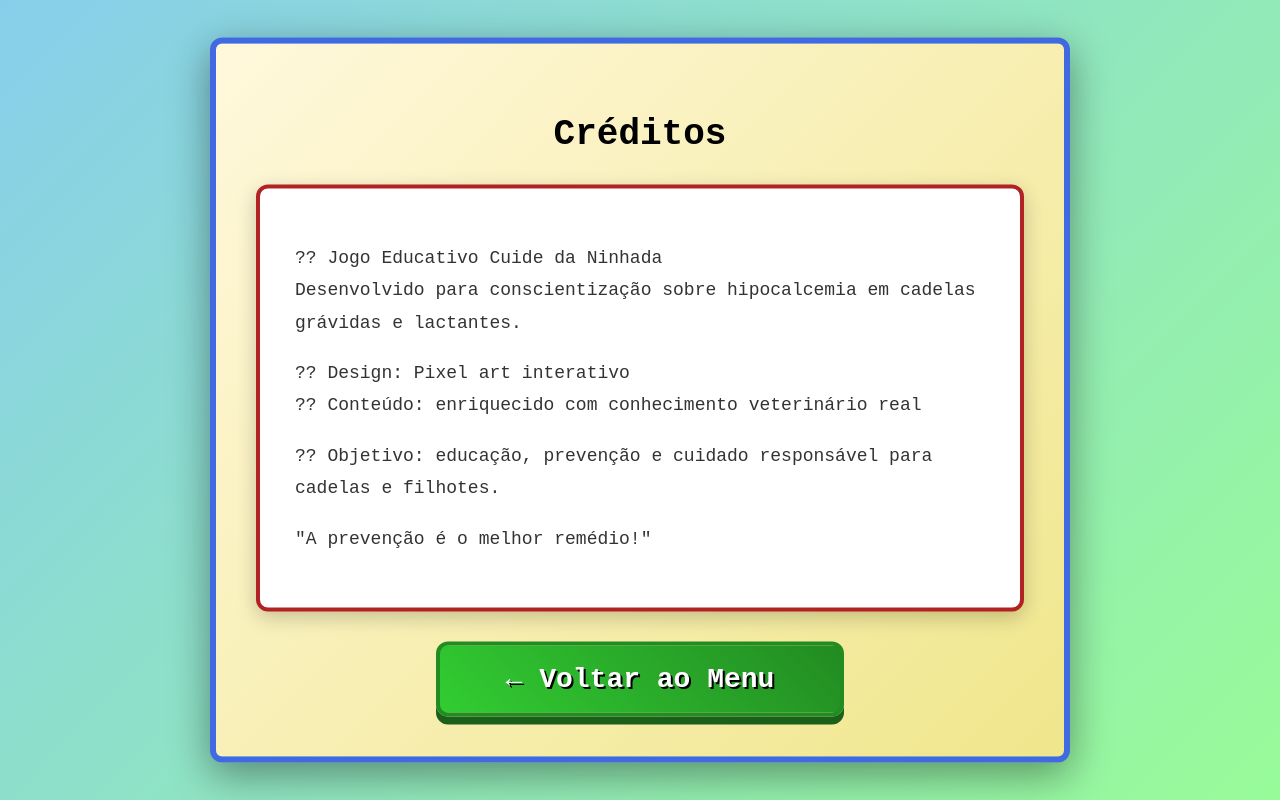
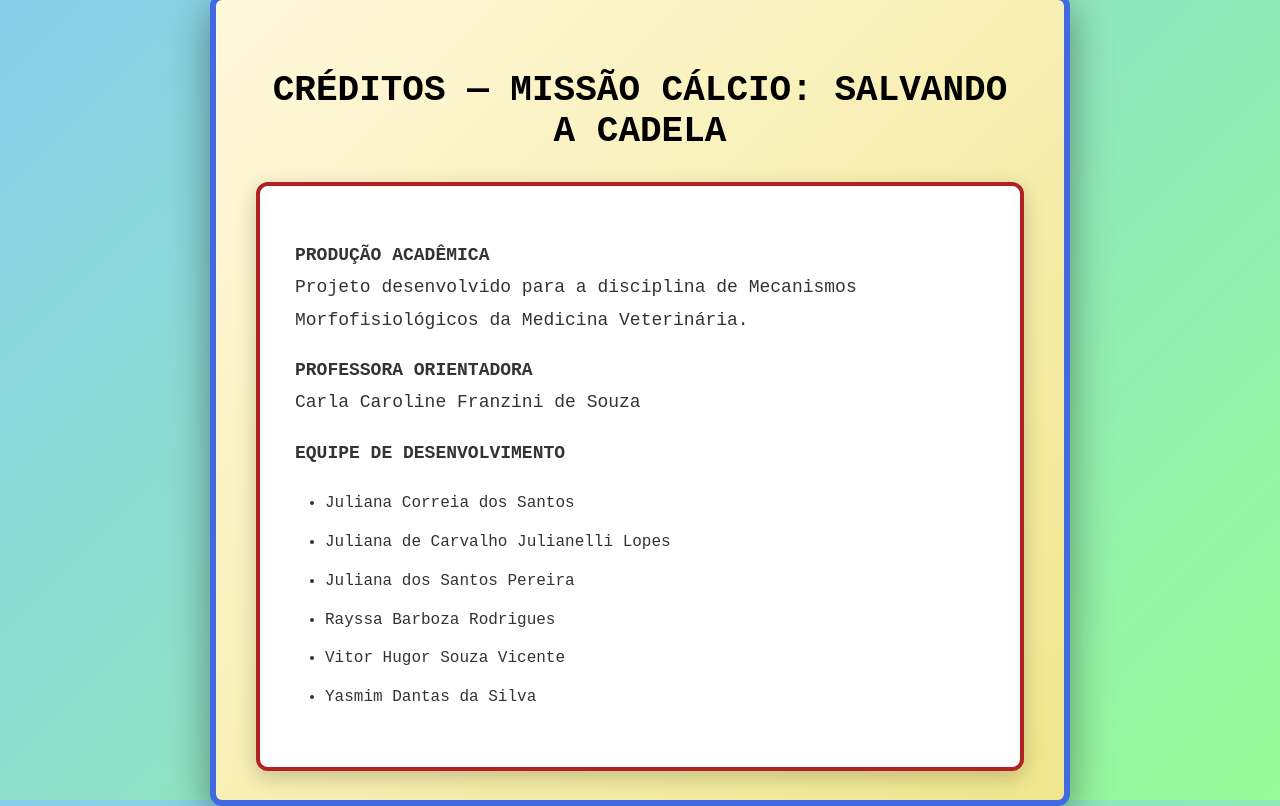
Before and after one commit to rayssa2202/Cuide-da-ninhada, a Next.js app: page /Cuide-da-ninhada/credits in a window 1280 px wide. Built offline with nearby package versions, Linux system fonts and the light colour scheme.

Commit message:
Update credits

```diff
--- a/app/credits/page.tsx
+++ b/app/credits/page.tsx
@@ -6,24 +6,33 @@ export default function CreditsPage() {
   return (
     <main className="game-container">
       <section className="screen info-screen active">
-        <h2 className="info-title">Créditos</h2>
+        <h2 className="info-title">CRÉDITOS — MISSÃO CÁLCIO: SALVANDO A CADELA</h2>
         <div className="info-content">
           <p>
-            ?? Jogo Educativo Cuide da Ninhada
+            <strong>PRODUÇÃO ACADÊMICA</strong>
             <br />
-            Desenvolvido para conscientização sobre hipocalcemia em cadelas grávidas e lactantes.
+            Projeto desenvolvido para a disciplina de Mecanismos Morfofisiológicos da Medicina Veterinária.
           </p>
           <p>
-            ?? Design: Pixel art interativo
+            <strong>PROFESSORA ORIENTADORA</strong>
             <br />
-            ?? Conteúdo: enriquecido com conhecimento veterinário real
+            Carla Caroline Franzini de Souza
           </p>
-          <p>?? Objetivo: educação, prevenção e cuidado responsável para cadelas e filhotes.</p>
-          <p>&quot;A prevenção é o melhor remédio!&quot;</p>
+          <p>
+            <strong>EQUIPE DE DESENVOLVIMENTO</strong>
+          </p>
+          <ul>
+            <li>Juliana Correia dos Santos</li>
+            <li>Juliana de Carvalho Julianelli Lopes</li>
+            <li>Juliana dos Santos Pereira</li>
+            <li>Rayssa Barboza Rodrigues</li>
+            <li>Vitor Hugor Souza Vicente</li>
+            <li>Yasmim Dantas da Silva</li>
+          </ul>
         </div>
         <div className="story-navigation">
           <Link href="/" className="pixel-btn">
-            ← Voltar ao Menu
+            ↶ Voltar ao Menu
           </Link>
         </div>
       </section>
--- a/app/ending/page.tsx
+++ b/app/ending/page.tsx
@@ -77,9 +77,6 @@ export default function EndingPage() {
               <strong>Decisões corretas:</strong> {state.storyStats.totalCorrect} /{' '}
               {state.storyStats.totalDecisions}
             </div>
-            <div>
-              <strong>Erros graves:</strong> {state.storyStats.majorMistakes}
-            </div>
           </div>
           <Link href="/" className="pixel-btn" style={{padding: 0, marginTop: 15}} onClick={() => resetGame()}>
               Voltar ao Menu
```
